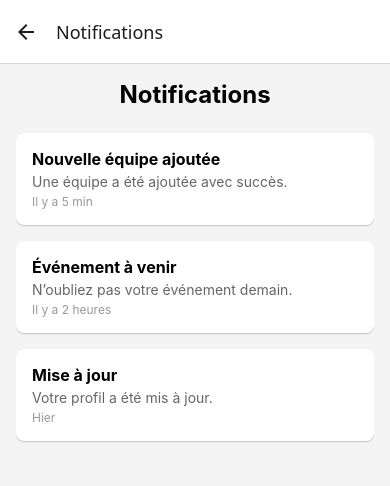
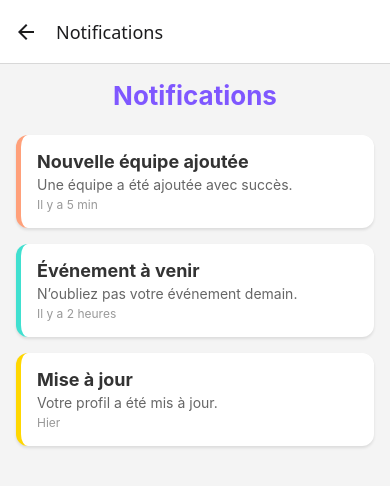
Before and after one commit to ty-mxm/calendo-app, a React Native app in the folder MyApp/: screen /Notifications in a window 390 px wide. Shown: the top 486 px of the page. Built offline with nearby package versions, Linux system fonts and the light colour scheme.

Commit message:
notif page updated

```diff
--- a/MyApp/App.tsx
+++ b/MyApp/App.tsx
@@ -38,7 +38,6 @@ import NotificationsSettingsScreen from './src/screens/Notifications/Notificatio
 import UserProfileScreen from './src/screens/Profile/UserProfileScreen';
 
 const Stack = createStackNavigator<RootStackParamList>();
-
 
 export default function App() {
   return (
--- a/MyApp/src/screens/Notifications/NotificationsScreen.tsx
+++ b/MyApp/src/screens/Notifications/NotificationsScreen.tsx
@@ -1,43 +1,49 @@
 import React, { useState } from 'react';
 import { View, Text, FlatList, StyleSheet, TouchableOpacity, Alert } from 'react-native';
-import { NavigationProp } from '@react-navigation/native';
-
 
 interface Notification {
   id: string;
   title: string;
   message: string;
   time: string;
+  category: string; // Catégorie pour styliser les notifications
 }
 
-type Props = {
-  navigation: NavigationProp<any, any>;
-};
-
-const NotificationsScreen: React.FC<Props> = ({ navigation }) => {
-
+const NotificationsScreen: React.FC = () => {
   const [notifications, setNotifications] = useState<Notification[]>([
-    { id: '1', title: 'Nouvelle équipe ajoutée', message: 'Une équipe a été ajoutée avec succès.', time: 'Il y a 5 min' },
-    { id: '2', title: 'Événement à venir', message: 'N’oubliez pas votre événement demain.', time: 'Il y a 2 heures' },
-    { id: '3', title: 'Mise à jour', message: 'Votre profil a été mis à jour.', time: 'Hier' },
+    { id: '1', title: 'Nouvelle équipe ajoutée', message: 'Une équipe a été ajoutée avec succès.', time: 'Il y a 5 min', category: 'Ajout' },
+    { id: '2', title: 'Événement à venir', message: 'N’oubliez pas votre événement demain.', time: 'Il y a 2 heures', category: 'Rappel' },
+    { id: '3', title: 'Mise à jour', message: 'Votre profil a été mis à jour.', time: 'Hier', category: 'Mise à jour' },
   ]);
 
-  // Function pour supprimer une notification
   const handleDeleteNotification = (id: string) => {
-    setNotifications((prevNotifications) =>
-      prevNotifications.filter((notification) => notification.id !== id)
-    );
+    setNotifications((prev) => prev.filter((notification) => notification.id !== id));
     Alert.alert('Notification supprimée');
   };
 
-  // Function pour afficher une notification
   const renderNotification = ({ item }: { item: Notification }) => (
-    <TouchableOpacity style={styles.notificationCard} onLongPress={() => handleDeleteNotification(item.id)}>
+    <TouchableOpacity
+      style={[styles.notificationCard, getCategoryStyle(item.category)]}
+      onLongPress={() => handleDeleteNotification(item.id)}
+    >
       <Text style={styles.notificationTitle}>{item.title}</Text>
       <Text style={styles.notificationMessage}>{item.message}</Text>
       <Text style={styles.notificationTime}>{item.time}</Text>
     </TouchableOpacity>
   );
+
+  const getCategoryStyle = (category: string) => {
+    switch (category) {
+      case 'Ajout':
+        return { borderLeftColor: '#FFA07A' }; // Saumon
+      case 'Rappel':
+        return { borderLeftColor: '#40E0D0' }; // Turquoise
+      case 'Mise à jour':
+        return { borderLeftColor: '#FFD700' }; // Doré
+      default:
+        return { borderLeftColor: '#E0E0E0' };
+    }
+  };
 
   return (
     <View style={styles.container}>
@@ -56,13 +62,14 @@ const styles = StyleSheet.create({
   container: {
     flex: 1,
     backgroundColor: '#F4F4F4',
-    padding: 16,
+    paddingTop: 16,
   },
   header: {
-    fontSize: 24,
+    fontSize: 26,
     fontWeight: 'bold',
+    color: '#7F57FF',
+    textAlign: 'center',
     marginBottom: 16,
-    textAlign: 'center',
   },
   list: {
     paddingBottom: 16,
@@ -70,27 +77,30 @@ const styles = StyleSheet.create({
   notificationCard: {
     backgroundColor: '#FFFFFF',
     padding: 16,
+    marginHorizontal: 16,
     marginVertical: 8,
-    borderRadius: 8,
+    borderRadius: 12,
+    borderLeftWidth: 5,
     shadowColor: '#000',
-    shadowOffset: { width: 0, height: 1 },
-    shadowOpacity: 0.2,
-    shadowRadius: 1.41,
+    shadowOffset: { width: 0, height: 2 },
+    shadowOpacity: 0.1,
+    shadowRadius: 3,
     elevation: 2,
   },
   notificationTitle: {
-    fontSize: 16,
+    fontSize: 18,
     fontWeight: 'bold',
+    color: '#333',
     marginBottom: 4,
   },
   notificationMessage: {
     fontSize: 14,
-    color: '#666666',
+    color: '#666',
     marginBottom: 4,
   },
   notificationTime: {
     fontSize: 12,
-    color: '#999999',
+    color: '#999',
   },
 });
 
--- a/MyApp/src/screens/Teams/AddTeamScreen.tsx
+++ b/MyApp/src/screens/Teams/AddTeamScreen.tsx
@@ -1,10 +1,11 @@
-import React, { useState } from 'react';
+import React, { useState, useEffect } from 'react';
 import { View, Text, TextInput, TouchableOpacity, StyleSheet, FlatList } from 'react-native';
 import { Ionicons } from '@expo/vector-icons';
-import { useNavigation, NavigationProp, StackActions } from '@react-navigation/native';
+import { useNavigation } from '@react-navigation/native';
+import { StackNavigationProp } from '@react-navigation/stack';
 import { RootStackParamList } from '../../../types';
 
-type NavigationPropType = NavigationProp<RootStackParamList, 'Teams'>;
+type NavigationPropType = StackNavigationProp<RootStackParamList, 'Teams'>;
 
 export default function AddTeamScreen() {
   const navigation = useNavigation<NavigationPropType>();
@@ -21,15 +22,17 @@ export default function AddTeamScreen() {
     }
   };
 
-  // Créer l'équipe et revenir à l'écran Teams avec reset
+  // Créer l'équipe et revenir à l'écran Teams
   const handleCreateTeam = () => {
     if (teamName.trim()) {
-      navigation.reset({
-        index: 0,
-        routes: [{ name: 'Teams', params: { newTeam: teamName } }],
-      });
+      // Naviguer vers Teams sans réinitialiser la pile
+      navigation.navigate('Teams', { newTeam: teamName });
     }
   };
+
+  useEffect(() => {
+    console.log('Navigating to Teams...');
+  }, [navigation]);
 
   return (
     <FlatList
@@ -37,7 +40,6 @@ export default function AddTeamScreen() {
       keyExtractor={(item, index) => index.toString()}
       ListHeaderComponent={() => (
         <>
-          {/* Header */}
           <View style={styles.header}>
             <Text style={styles.headerTitle}>Créer une nouvelle équipe</Text>
             <Text style={styles.headerSubtitle}>
```
